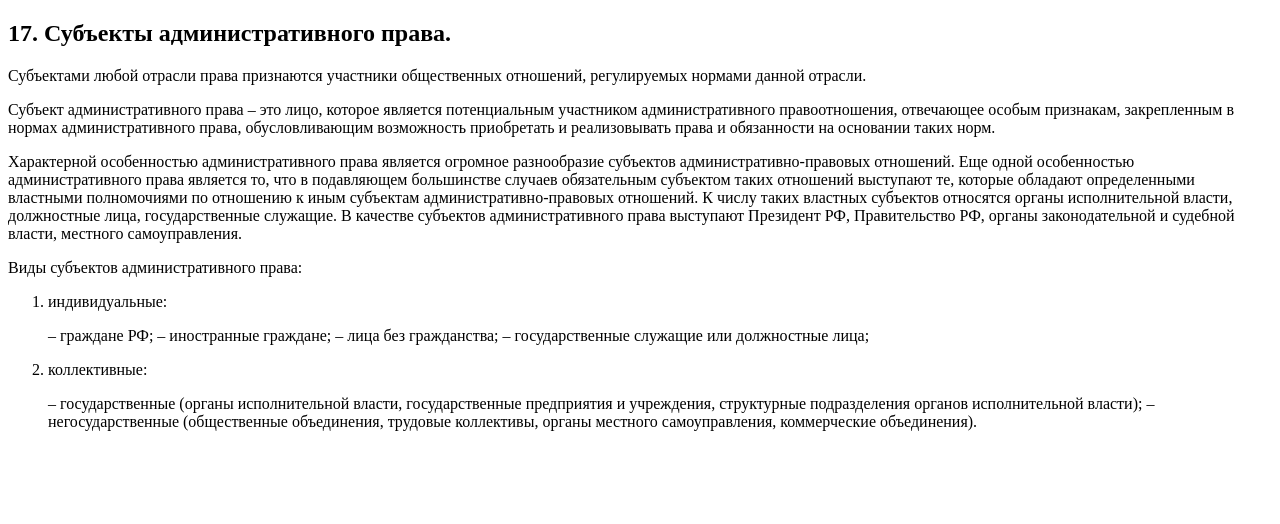
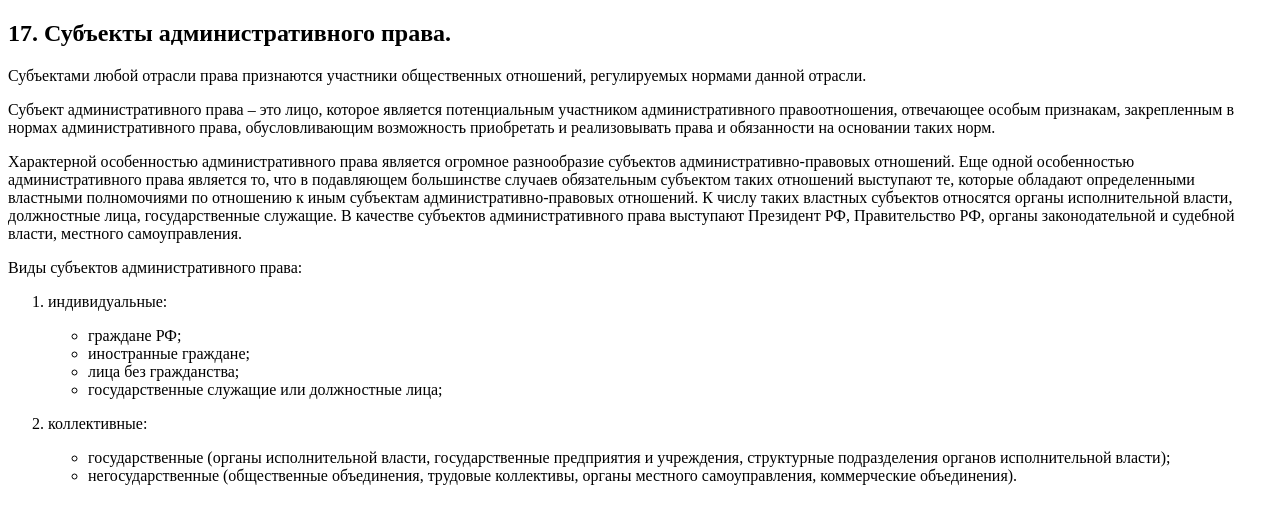
Before and after one commit to iliazeus/law, a plain HTML site: page q/17.html in a window 1280 px wide. Drawn offline with Linux system fonts and the light colour scheme.

Commit message:
Build gh-pages from:
264f33c Fix lists in questions 17

```diff
--- a/q/17.html
+++ b/q/17.html
@@ -18,9 +18,17 @@
 <p>Виды субъектов административного права:</p>
 <ol class="incremental" type="1">
 <li><p>индивидуальные:</p>
-<p>– граждане РФ; – иностранные граждане; – лица без гражданства; – государственные служащие или должностные лица;</p></li>
+<ul class="incremental">
+<li>граждане РФ;</li>
+<li>иностранные граждане;</li>
+<li>лица без гражданства;</li>
+<li>государственные служащие или должностные лица;</li>
+</ul></li>
 <li><p>коллективные:</p>
-<p>– государственные (органы исполнительной власти, государственные предприятия и учреждения, структурные подразделения органов исполнительной власти); – негосударственные (общественные объединения, трудовые коллективы, органы местного самоуправления, коммерческие объединения).</p></li>
+<ul class="incremental">
+<li>государственные (органы исполнительной власти, государственные предприятия и учреждения, структурные подразделения органов исполнительной власти);</li>
+<li>негосударственные (общественные объединения, трудовые коллективы, органы местного самоуправления, коммерческие объединения).</li>
+</ul></li>
 </ol>
 </body>
 </html>
```
Also changed, not shown: full.html (+10 -2 lines), 1 other file.
